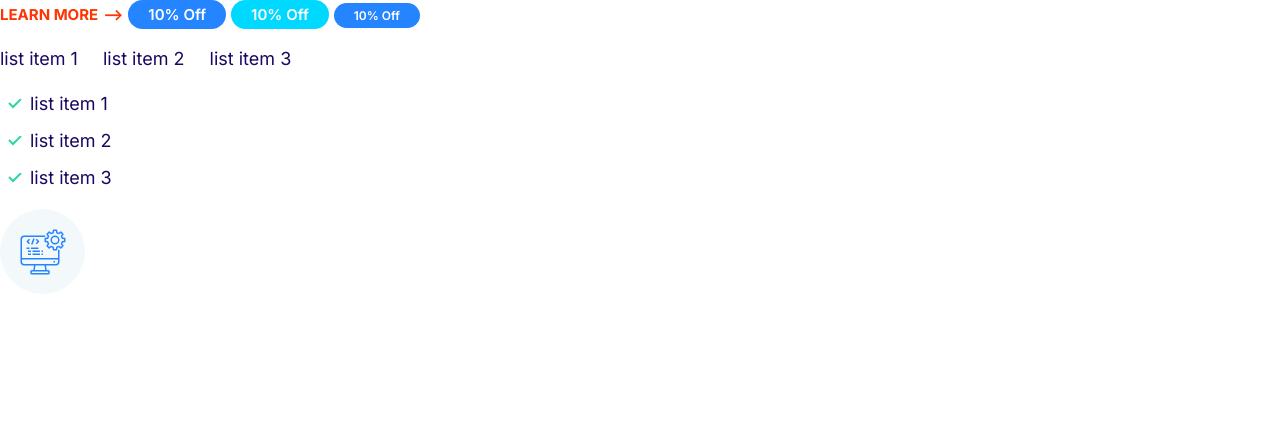
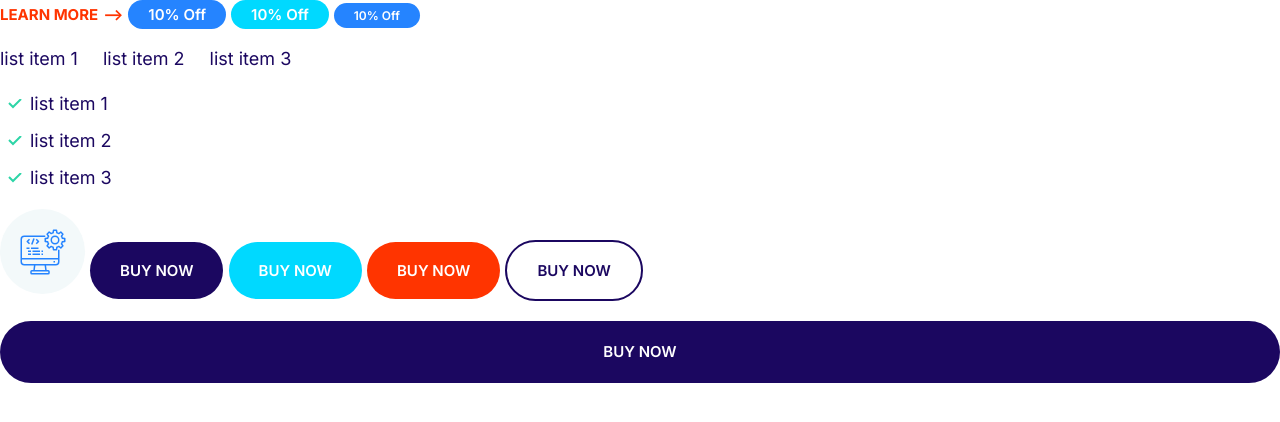
Before and after one commit to benen89/Kukuruzo, a plain HTML site: page index.html in a window 1280 px wide. Drawn offline with Linux system fonts and the light colour scheme.

Commit message:
defining buttons

```diff
--- a/css/styles.css
+++ b/css/styles.css
@@ -6,7 +6,11 @@
   --body-texy-color: #918ca4;
 }
 /* typography */
-
+*,
+*::after,
+*::before {
+  box-sizing: border-box;
+}
 html {
   font-size: 62.5%;
 }
@@ -151,3 +155,58 @@ a {
   width: 85px;
   border-radius: 100%;
 }
+/* buttons */
+.btn {
+  border-radius: 50px;
+  border: 0;
+  font-size: 1.8rem;
+  font-weight: 600;
+  outline-style: none;
+  padding: 2rem 3rem;
+  margin: 1rem 0;
+  text-transform: uppercase;
+  cursor: pointer;
+  white-space: nowrap;
+  text-align: center;
+}
+.btn--block {
+  width: 100%;
+  display: inline-block;
+}
+
+.btn--primary {
+  background-color: var(--heading-color);
+  color: white;
+}
+.btn--primary:hover {
+  background-color: #2d1d6b;
+}
+.btn--secondary {
+  background-color: var(--secondary-color);
+  color: white;
+}
+.btn--secondary:hover {
+  background-color: #2ddefd;
+}
+.btn--accent {
+  background-color: var(--accent-color);
+  color: white;
+}
+.btn--accent:hover {
+  background-color: #fe552a;
+}
+.btn--outline {
+  background-color: #fff;
+  color: var(--heading-color);
+  border: 2px solid var(--heading-color);
+}
+.btn--outline:hover {
+  background: var(--heading-color);
+  color: #fff;
+}
+
+@media screen and (min-width: 1024px) {
+  .btn {
+    font-size: 1.5rem;
+  }
+}
--- a/index.html
+++ b/index.html
@@ -34,5 +34,10 @@
         <use xlink:href="images/sprite.svg#computer"></use>
       </svg>
     </spam>
+    <button type="button" class="btn btn--primary">BUY NOW</button>
+    <button type="button" class="btn btn--secondary">BUY NOW</button>
+    <button type="button" class="btn btn--accent">BUY NOW</button>
+    <button type="button" class="btn btn--outline btn-block">BUY NOW</button>
+    <a href="" class="btn btn--primary btn--block">BUY NOW</a>
   </body>
 </html>
```
Also changed, not shown: components/buttons.html (added, +5 -0 lines).
